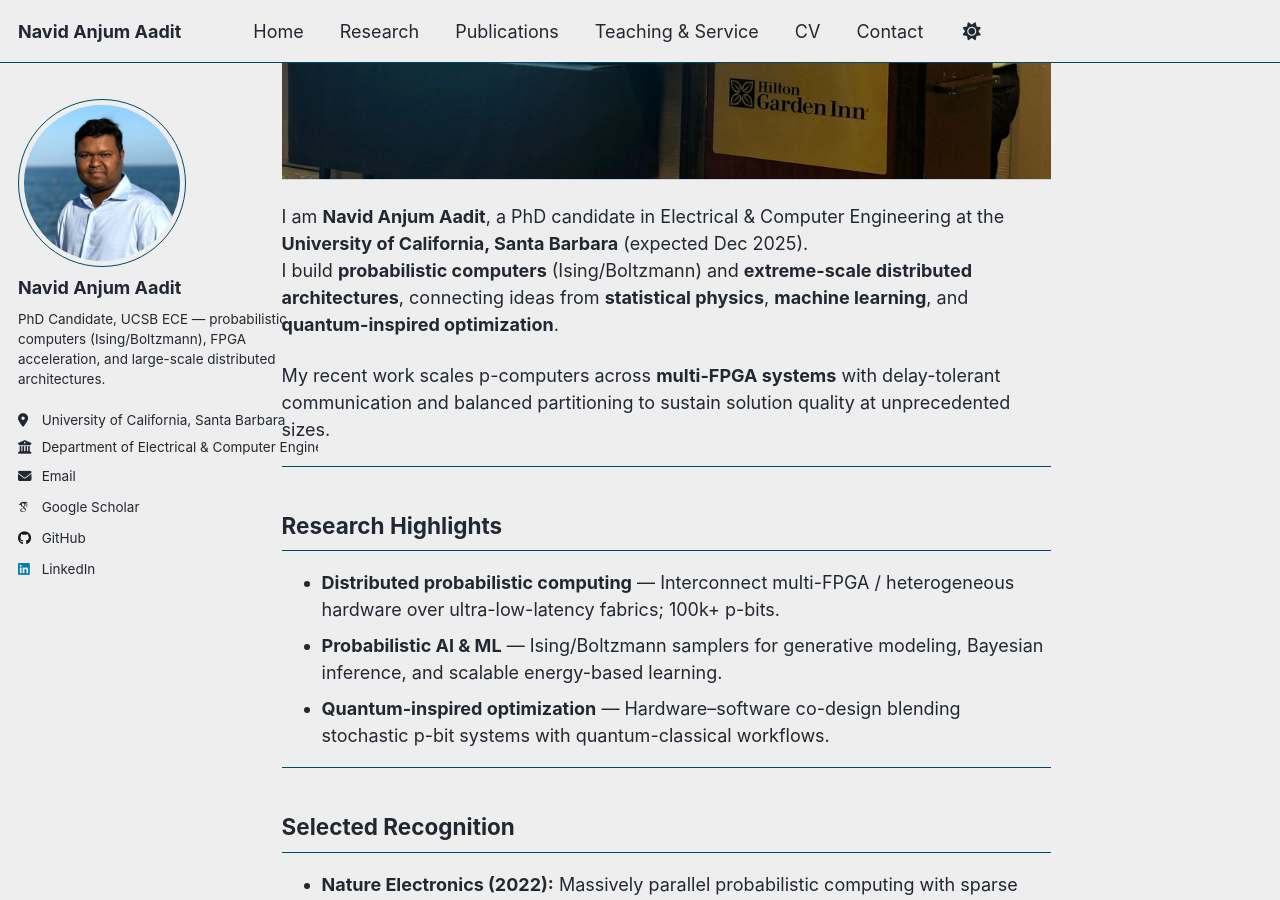
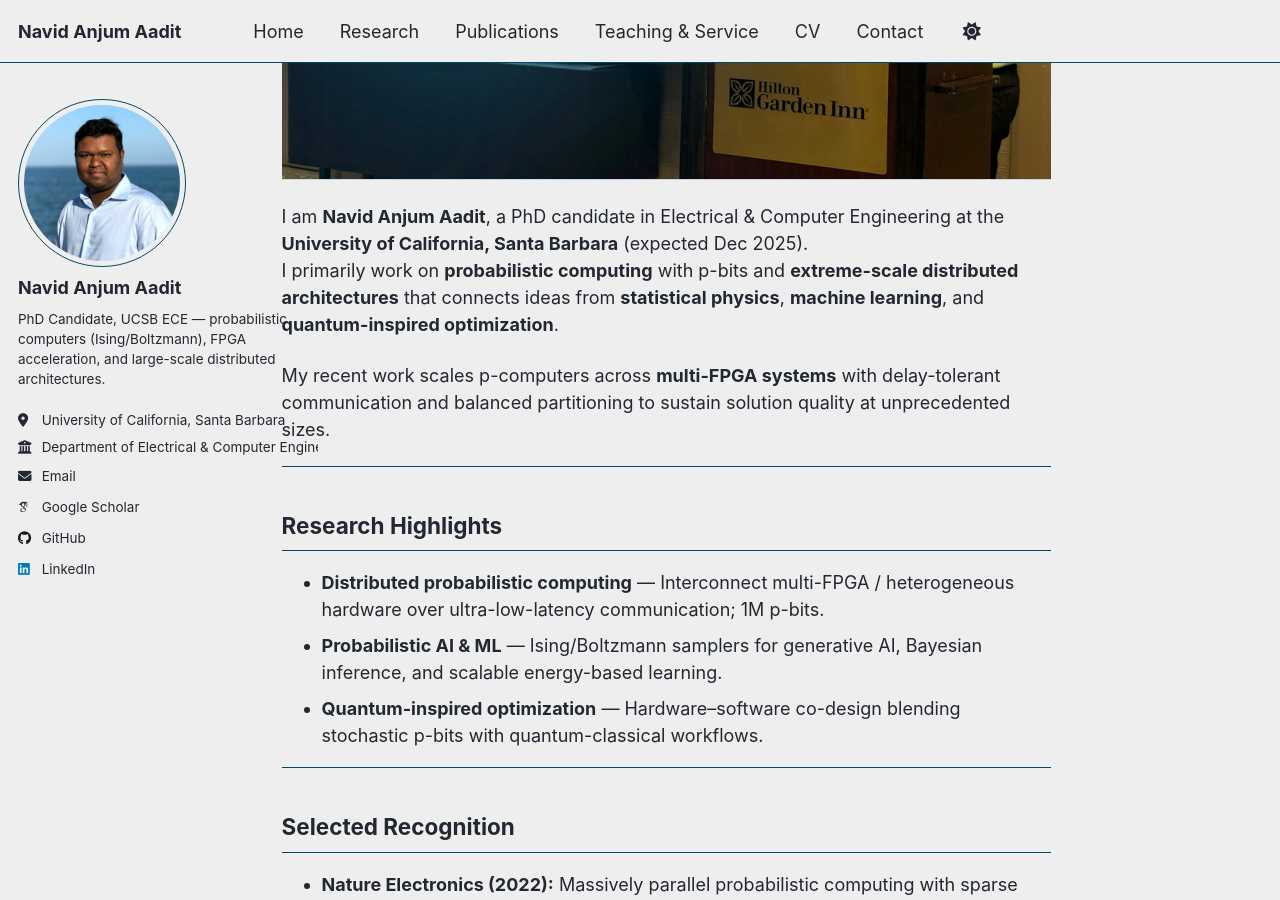
Before and after one commit to navidaadit/navidaadit.github.io, a Jekyll site: the page built from _pages/about.md, in a window 1280 px wide and 900 px high, scrolled down 385 px. Built offline with Jekyll 4.4.1, drawn with Linux system fonts in a browser that asks for light colours; some web fonts are replaced; a script that is not in the unit is left out.

Commit message:
Update about.md

```diff
--- a/_pages/about.md
+++ b/_pages/about.md
@@ -5,22 +5,22 @@ title: ""
 author_profile: true
 ---
 
-<!-- HERO: use an <img> so nothing gets cropped -->
+<!-- HERO as a normal image (no cropping). It will live entirely in the right column. -->
 <img src="/images/hero.jpeg"
      alt="Navid Aadit giving a talk"
      class="hero-img" />
 
 I am **Navid Anjum Aadit**, a PhD candidate in Electrical & Computer Engineering at the **University of California, Santa Barbara** (expected Dec 2025).
-I build **probabilistic computers** (Ising/Boltzmann) and **extreme-scale distributed architectures**, connecting ideas from **statistical physics**, **machine learning**, and **quantum-inspired optimization**.
+I primarily work on **probabilistic computing** with p-bits and **extreme-scale distributed architectures** that connects ideas from **statistical physics**, **machine learning**, and **quantum-inspired optimization**.
 
 My recent work scales p-computers across **multi-FPGA systems** with delay-tolerant communication and balanced partitioning to sustain solution quality at unprecedented sizes.
 
 ---
 
 ## Research Highlights
-- **Distributed probabilistic computing** — Interconnect multi-FPGA / heterogeneous hardware over ultra-low-latency fabrics; 100k+ p-bits.
-- **Probabilistic AI & ML** — Ising/Boltzmann samplers for generative modeling, Bayesian inference, and scalable energy-based learning.
-- **Quantum-inspired optimization** — Hardware–software co-design blending stochastic p-bit systems with quantum-classical workflows.
+- **Distributed probabilistic computing** — Interconnect multi-FPGA / heterogeneous hardware over ultra-low-latency communication; 1M p-bits.
+- **Probabilistic AI & ML** — Ising/Boltzmann samplers for generative AI, Bayesian inference, and scalable energy-based learning.
+- **Quantum-inspired optimization** — Hardware–software co-design blending stochastic p-bits with quantum-classical workflows.
 
 ---
 
```
